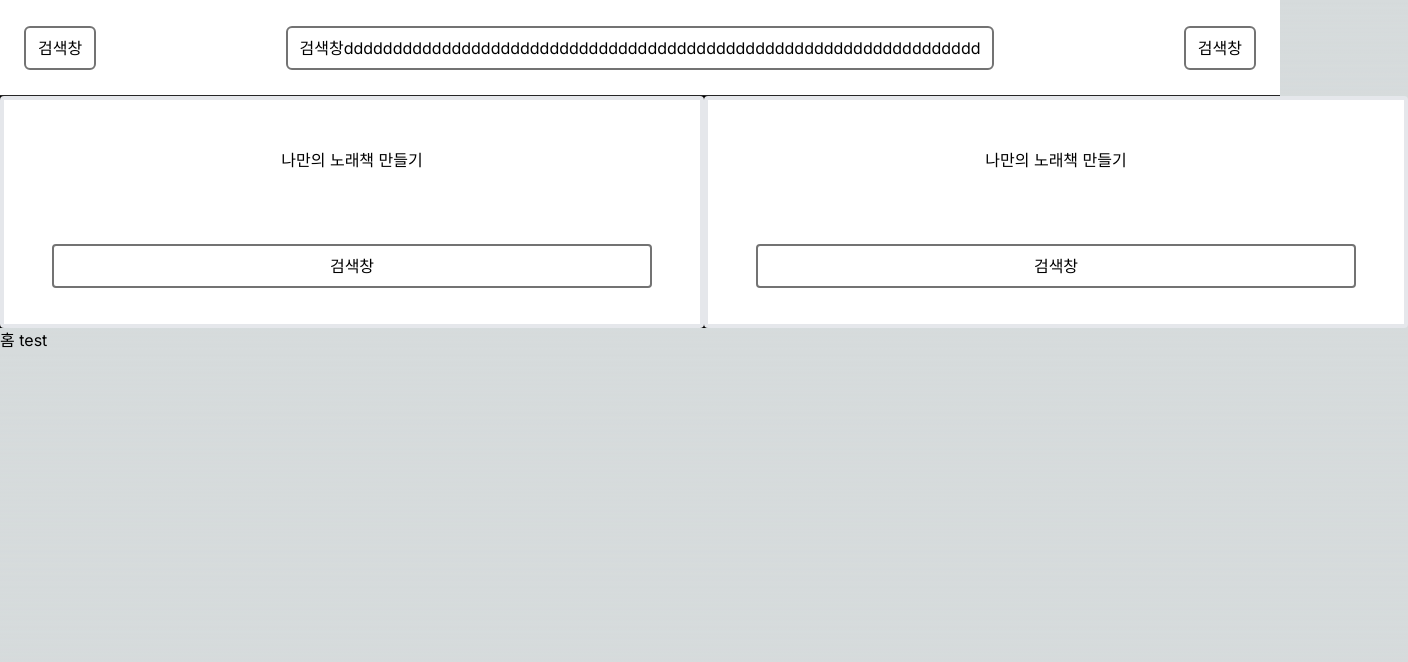
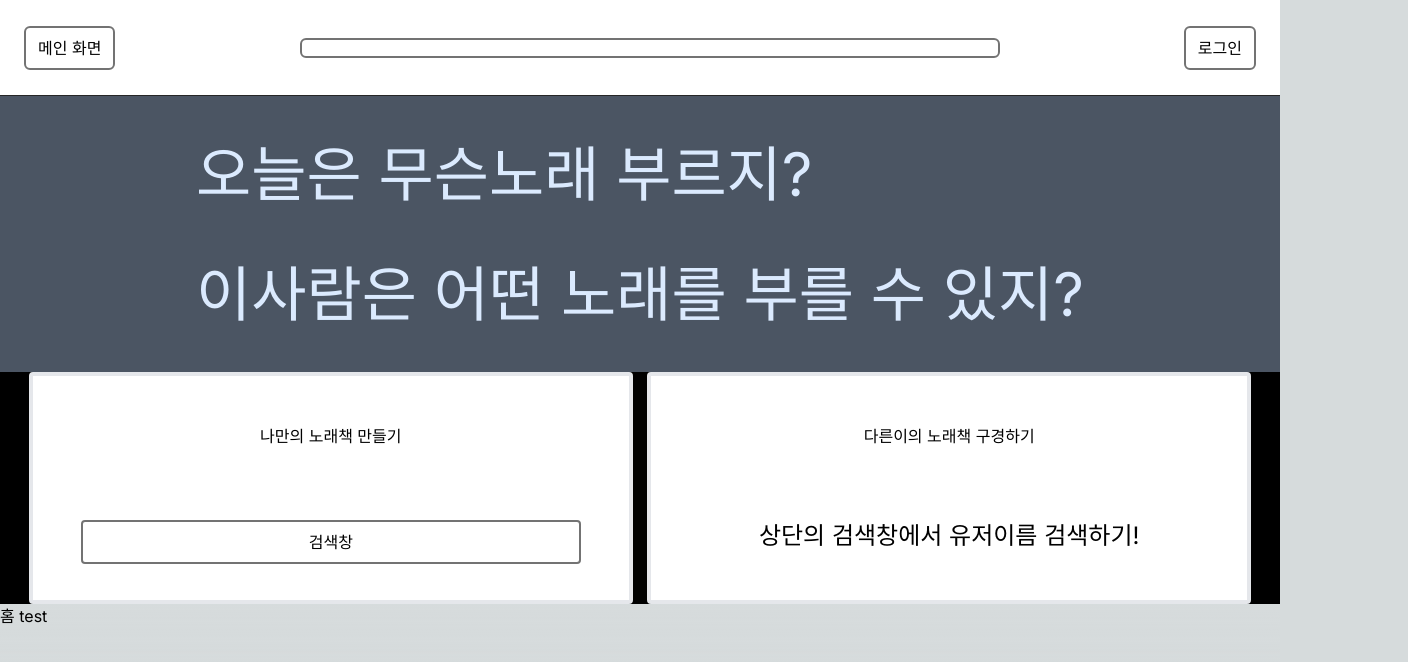
Before and after one commit to redbeanmk765/MySongBook, a Next.js app in the folder mysongbook/: page / in a window 1280 px wide. Shown: the top 662 px of the page, 1408 px wide, since content can reach past the window. Built offline with nearby package versions, Linux system fonts and the light colour scheme.

Commit message:
header and bodt change

```diff
--- a/mysongbook/src/app/page.tsx
+++ b/mysongbook/src/app/page.tsx
@@ -14,10 +14,20 @@ export default function home(){
             <Header />
 
             <main>
+                <section className="flex justify-evenly items-center bg-gray-600 p-12 ">
+                    <h1 className="text-blue-100 text-6xl ">
+                        오늘은 무슨노래 부르지?
+                        <br/>
+                        <br/>
+                        이사람은 어떤 노래를 부를 수 있지?
+                    </h1>
+
+                </section>
+
                 <section className="flex justify-evenly items-center bg-black ">
-                    <a/>
+                    <div/>
 
-                    <a className=" flex-none box-border p-12 border-4 box-content h-32 w-[600px] rounded text-center justify-center item-center bg-white">
+                    <div className=" flex-none box-border p-12 border-4 box-content h-32 w-[500px] rounded text-center justify-center item-center bg-white">
 
                         <span>나만의 노래책 만들기</span>
                         <br/>
@@ -30,24 +40,22 @@ export default function home(){
                         </div>
 
 
-                    </a>
+                    </div >
 
-                    <a className=" flex-none box-border p-12 border-4 box-content h-32 w-[600px] rounded text-center justify-center item-center bg-white">
+                    <div className=" flex-none box-border p-12 border-4 box-content h-32 w-[500px] rounded text-center justify-center item-center bg-white">
 
-                        <span>나만의 노래책 만들기</span>
+                        <span>다른이의 노래책 구경하기</span>
                         <br/>
                         <br/>
                         <br/>
                         <br/>
 
-                        <div className="items-center py-2 px-3 z-8 border-2 border-neutral-500 rounded transition-colors hover:bg-neutral-700 ">
-                            <span className="text-sm md:text-base"> 검색창 </span>
-                        </div>
+                        <p className="text-black-100 text-2xl ">상단의 검색창에서 유저이름 검색하기!</p>
 
 
-                    </a>
+                    </div>
 
-                    <a/>
+                    <div/>
 
                 </section>
 
--- a/mysongbook/src/components/Header.tsx
+++ b/mysongbook/src/components/Header.tsx
@@ -5,21 +5,23 @@ const Header = () =>{
         <header className="sticky top-0 z-10 flex justify-between items-center h-16 md:h-24 px-2 md:px-6 bg-white border-b border-neutral-800">
 
 
-                <a className="flex-none items-center py-2 px-3 z-8 border-2 border-neutral-500 rounded-md transition-colors hover:bg-neutral-700 ">
-                    <span className="text-sm md:text-base"> 검색창 </span>
-                </a>
+                <div className="flex-none items-center py-2 px-3 z-8 border-2 border-neutral-500 rounded-md transition-colors hover:bg-neutral-700 ">
+
+                    <Link href="/ " className="text-sm md:text-base">메인 화면</Link>
+
+                </div>
 
 
 
-                <a className="flex-none items-center py-2 px-3 z-8 border-2 border-neutral-500 rounded-md transition-colors hover:bg-neutral-700 ">
-                    <span className="text-sm md:text-base"> 검색창ddddddddddddddddddddddddddddddddddddddddddddddddddddddddddddddddd </span>
-                </a>
+                <div className="flex-none items-center py-2 px-3 z-8   w-[700px] border-2 border-neutral-500 rounded-md transition-colors hover:bg-neutral-700 ">
+                    <span className="text-sm md:text-base">  </span>
+                </div>
 
 
 
-                <a className="flex-none items-center py-2 px-3 z-8 border-2 border-neutral-500 rounded-md transition-colors hover:bg-neutral-700 ">
-                    <span className="text-sm md:text-base"> 검색창 </span>
-                </a>
+                <div className="flex-none items-center py-2 px-3 z-8 border-2 border-neutral-500 rounded-md transition-colors hover:bg-neutral-700 ">
+                    <span className="text-sm md:text-base"> 로그인 </span>
+                </div>
 
 
         </header>
```
